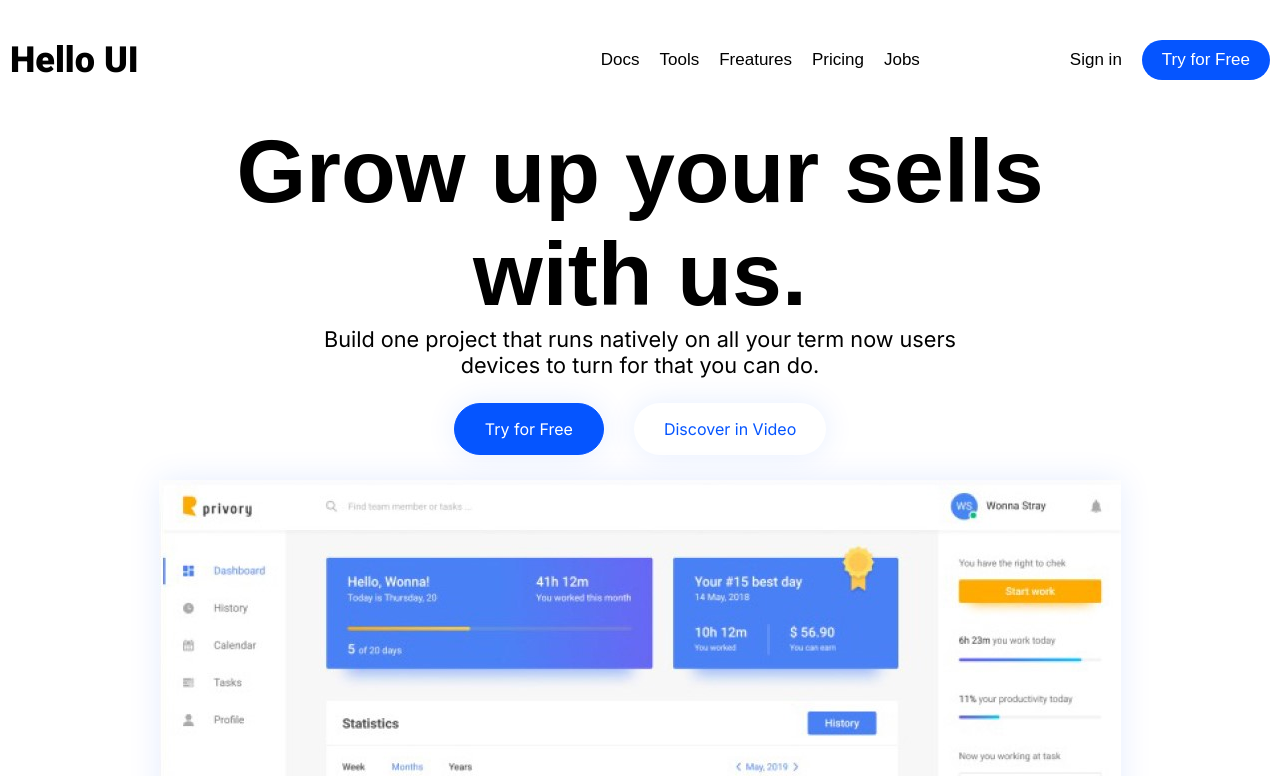
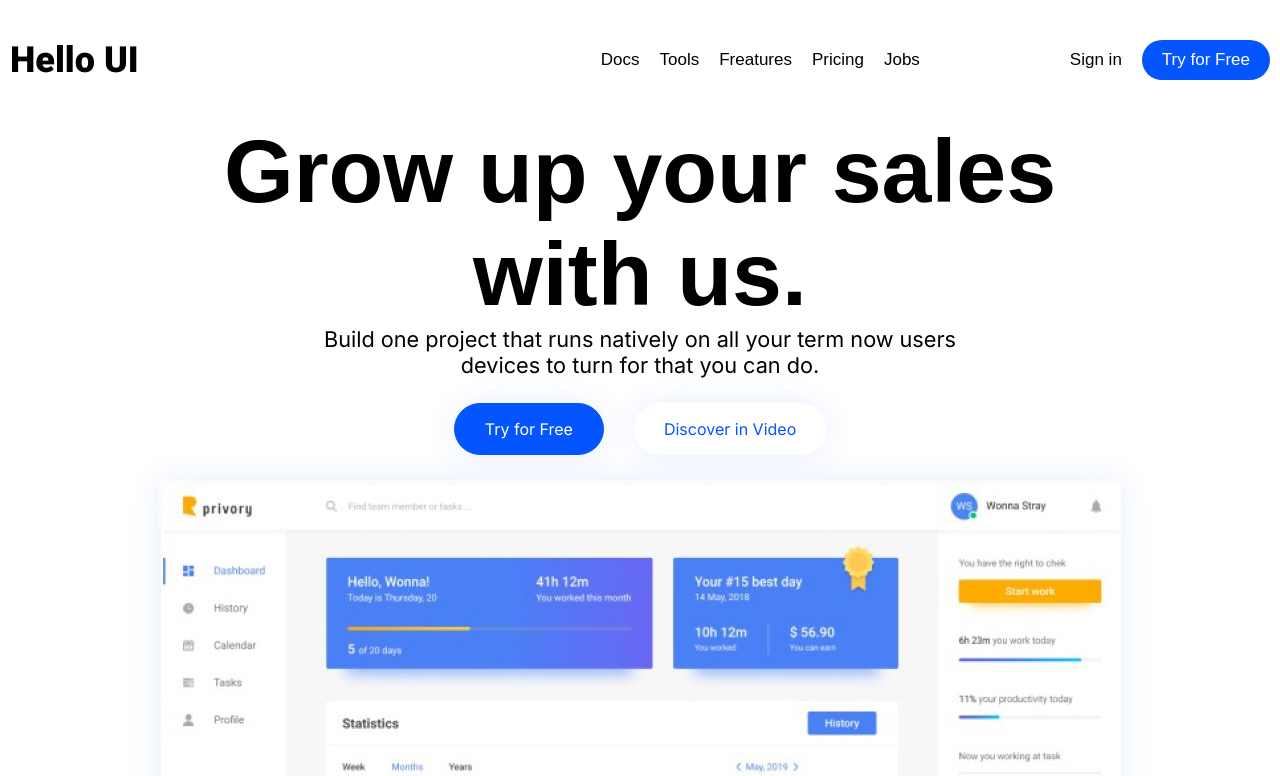
Before and after one commit to illiapovorozniuk/Hello-UI, a plain HTML site: page index.html in a window 1280 px wide. Shown: the top 776 px of the page. Drawn offline with nearby package versions, Linux system fonts and the light colour scheme; a web font is replaced by a local one.

Commit message:
fix 1.2 (h1 change)

```diff
--- a/index.html
+++ b/index.html
@@ -39,7 +39,7 @@
       </header>
       <div class="content">
          <div class="container">
-            <h1>Grow up your sells</br> with us.</h1>
+            <h1>Grow up your sales</br> with us.</h1>
             <div class="text h1__under">Build one project that runs natively on all your term now users devices to turn
                for that you can do.</div>
             <div class="content__links">
```
